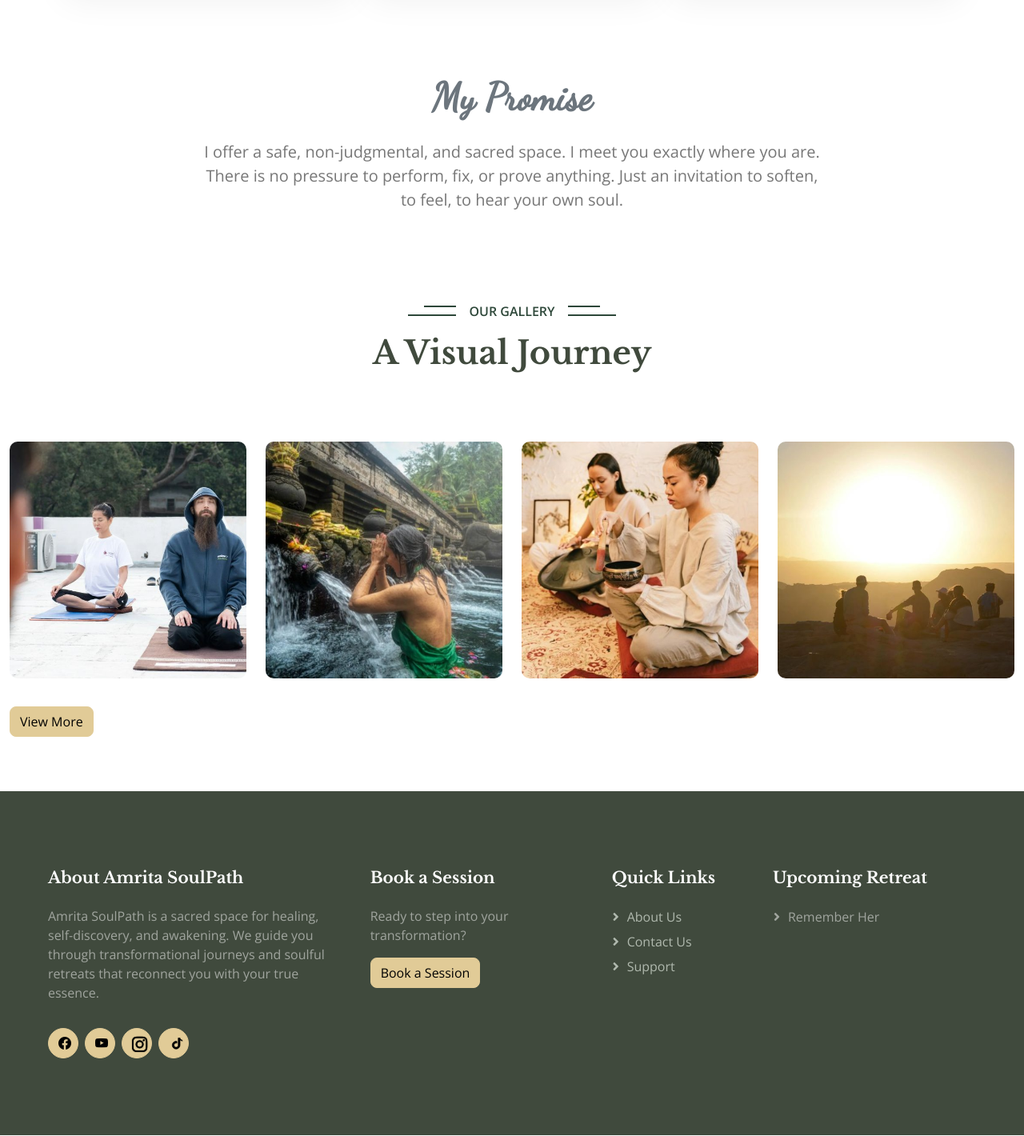
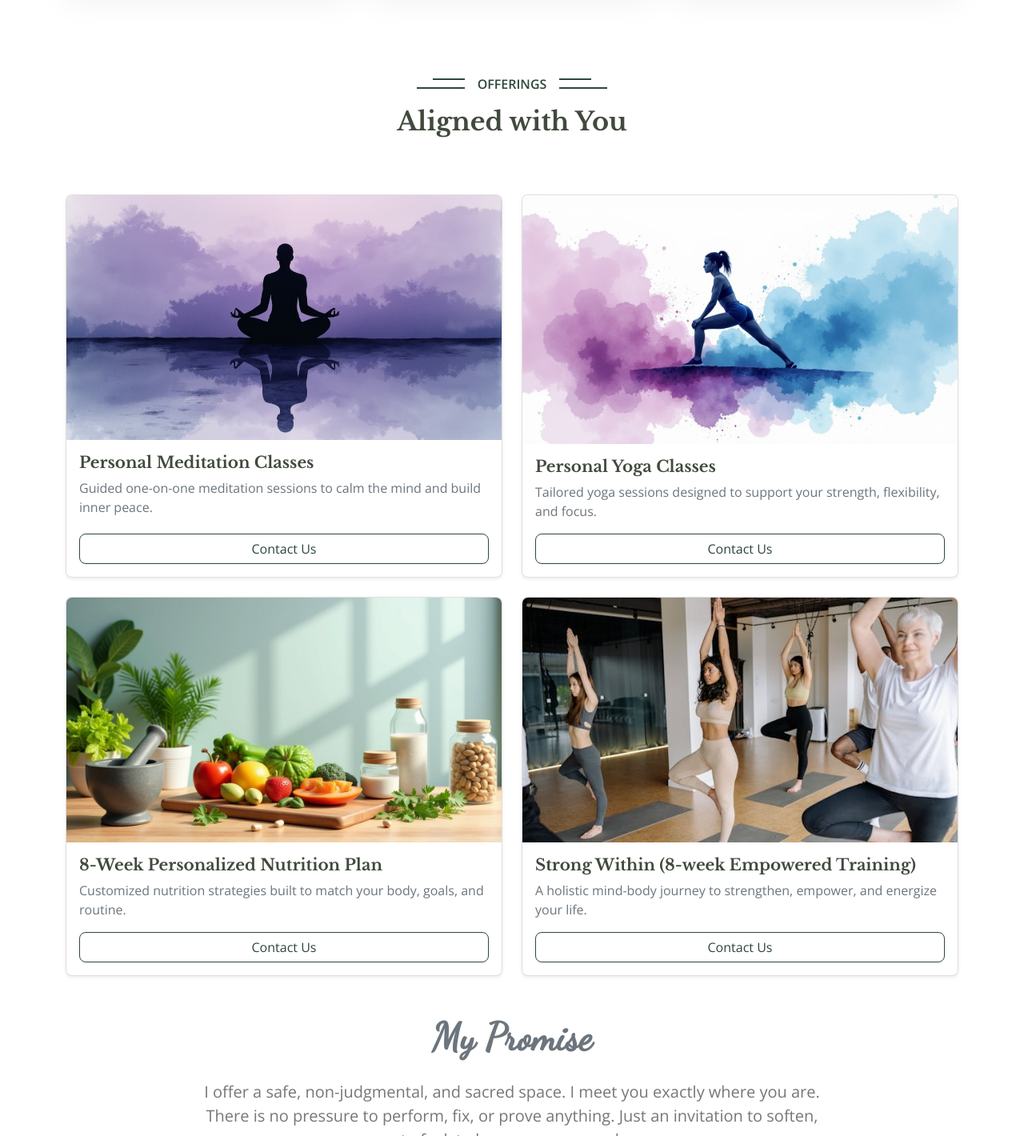
Before and after one commit to Rahulosho/amritasoulpath, a website with bundled scripts: page index.html in a window 1280 px wide. Shown: the part 5296-6716 px from the top of the page at 80% size. Built offline with nearby package versions, Linux system fonts and the light colour scheme.

Commit message:
new services added

```diff
--- a/index.html
+++ b/index.html
@@ -307,7 +307,7 @@
                 class="btn btn-primary px-4 py-2 rounded-pill fw-semibold"
               >Reserve Your Spot</a>
               <a
-                href="https://drive.google.com/file/d/1YzG_Em5M4_drxMHEviMFr1cx-J_44pms/view?usp=drive_link"
+                href="https://drive.google.com/file/d/1YzG_Em5M4_drxMHEviMFr1cx-J_44pms/view?usp=sharing"
                 class="btn btn-outline-primary px-4 py-2 rounded-pill fw-semibold"
                 target="_blank"
               >Know More</a>
@@ -1064,6 +1064,79 @@
     </div>
     <!-- Service End -->
 
+
+    <!-- session card start  -->
+  <div class="container mt-5">
+    <div class="text-center mx-auto pb-4 wow fadeInUp" data-wow-delay="0.1s" style="max-width: 500px">
+      <p class="section-title bg-white text-center text-primary px-3">
+        Offerings
+      </p>
+      <h2 class="mb-5">Aligned with You</h2>
+    </div>
+
+    <div class="row justify-content-center g-4">
+
+      <!-- Card 1 -->
+      <div class="col-12 col-md-6 col-lg-6">
+        <div class="card h-100 shadow-sm">
+          <img src="img/meditation-session.jpg" class="card-img-top img-fluid" alt="Meditation">
+          <div class="card-body d-flex flex-column">
+            <h5 class="card-title">Personal Meditation Classes</h5>
+            <p class="card-text text-muted">
+              Guided one-on-one meditation sessions to calm the mind and build inner peace.
+            </p>
+            <a href="contact.html" class="btn btn-outline-primary mt-auto">Contact Us</a>
+          </div>
+        </div>
+      </div>
+
+      <!-- Card 2 -->
+      <div class="col-12 col-md-6 col-lg-6">
+        <div class="card h-100 shadow-sm">
+          <img src="img/yoga-session.jpg" class="card-img-top img-fluid" alt="Yoga">
+          <div class="card-body d-flex flex-column">
+            <h5 class="card-title">Personal Yoga Classes</h5>
+            <p class="card-text text-muted">
+              Tailored yoga sessions designed to support your strength, flexibility, and focus.
+            </p>
+            <a href="contact.html" class="btn btn-outline-primary mt-auto">Contact Us</a>
+          </div>
+        </div>
+      </div>
+
+      <!-- Card 3 -->
+      <div class="col-12 col-md-6 col-lg-6">
+        <div class="card h-100 shadow-sm">
+          <img src="img/nutrition.jpg" class="card-img-top img-fluid" alt="Nutrition Plan">
+          <div class="card-body d-flex flex-column">
+            <h5 class="card-title">8-Week Personalized Nutrition Plan</h5>
+            <p class="card-text text-muted">
+              Customized nutrition strategies built to match your body, goals, and routine.
+            </p>
+            <a href="contact.html" class="btn btn-outline-primary mt-auto">Contact Us</a>
+          </div>
+        </div>
+      </div>
+
+      <!-- Card 4 -->
+      <div class="col-12 col-md-6 col-lg-6">
+        <div class="card h-100 shadow-sm">
+          <img src="img/women-impowered.jpg" class="card-img-top img-fluid" alt="Empowered Training">
+          <div class="card-body d-flex flex-column">
+            <h5 class="card-title">Strong Within (8-week Empowered Training)</h5>
+            <p class="card-text text-muted">
+              A holistic mind-body journey to strengthen, empower, and energize your life.
+            </p>
+            <a href="contact.html" class="btn btn-outline-primary mt-auto">Contact Us</a>
+          </div>
+        </div>
+      </div>
+
+    </div>
+  </div>    <!-- session card end -->
+
+
+
     <!--my promise section start  -->
 
     <section class="py-5 bg-white mb-5 text-center">
```
Also changed, not shown: contact.html (+6 -7 lines), img/meditaion-session.jpg (added), img/meditation-session.jpg (added), img/nutrition.jpg (added), img/women-impowered.jpg (added), img/yoga-session.jpg (added).
